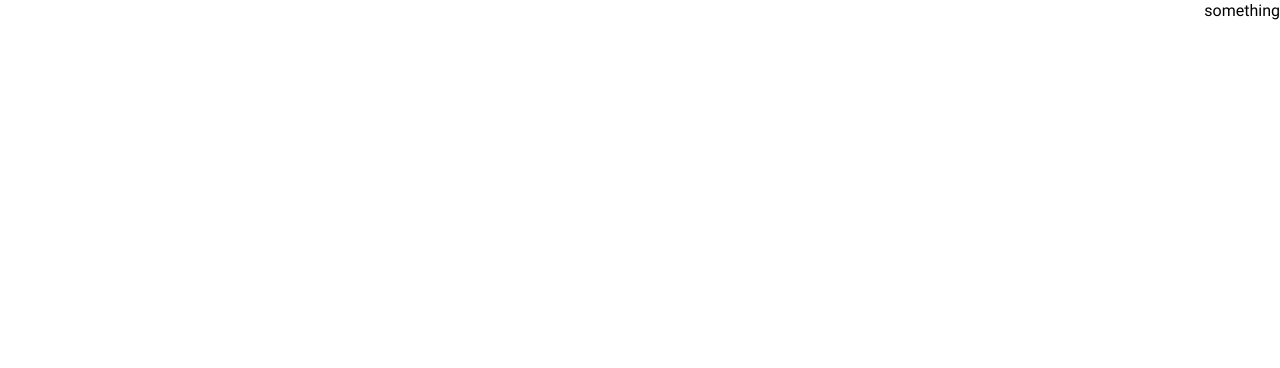
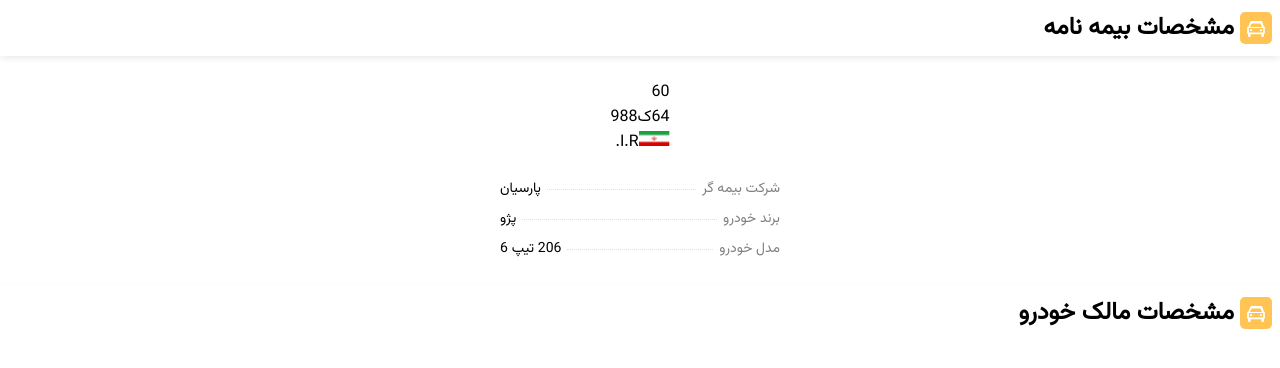
Before and after one commit to sabzehparvar/insurance-app, a Next.js app: page / in a window 1280 px wide. Shown: the top 368 px of the page. Built offline with nearby package versions, Linux system fonts and the light colour scheme.

Commit message:
added insuranceInfo and ownerInfo

```diff
--- /dev/null
+++ b/src/view/InsuranceForm/OwnerInfo/index.tsx
@@ -0,0 +1,10 @@
+import SectionHeader from "@/component/SectionHeader";
+const OwnerInfo = () => {
+  return (
+    <section>
+      <SectionHeader title="مشخصات مالک خودرو" />
+    </section>
+  );
+};
+
+export default OwnerInfo;
--- a/src/view/InsuranceForm/Policy/index.tsx
+++ b/src/view/InsuranceForm/Policy/index.tsx
@@ -4,7 +4,7 @@ import { CarInsuranceData } from "@/utils";
 import Styles from "./styles.module.css";
 import CarInfoList from "./CarInfoList";
 
-const PolicyInformation = () => {
+const InsuranceInfo = () => {
   return (
     <section>
       <SectionHeader title="مشخصات بیمه نامه" />
@@ -25,4 +25,4 @@ const PolicyInformation = () => {
   );
 };
 
-export default PolicyInformation;
+export default InsuranceInfo;
--- a/src/view/InsuranceForm/index.tsx
+++ b/src/view/InsuranceForm/index.tsx
@@ -1,10 +1,13 @@
 
-const InsuranceForm = () => {
+import InsuranceInfo from "./Policy";
+import OwnerInfo from "./OwnerInfo";
+const InsuranceInformation = () => {
   return (
     <main>
-     something
+      <InsuranceInfo />
+      <OwnerInfo />
     </main>
   );
 };
 
-export default InsuranceForm;
+export default InsuranceInformation;
```
